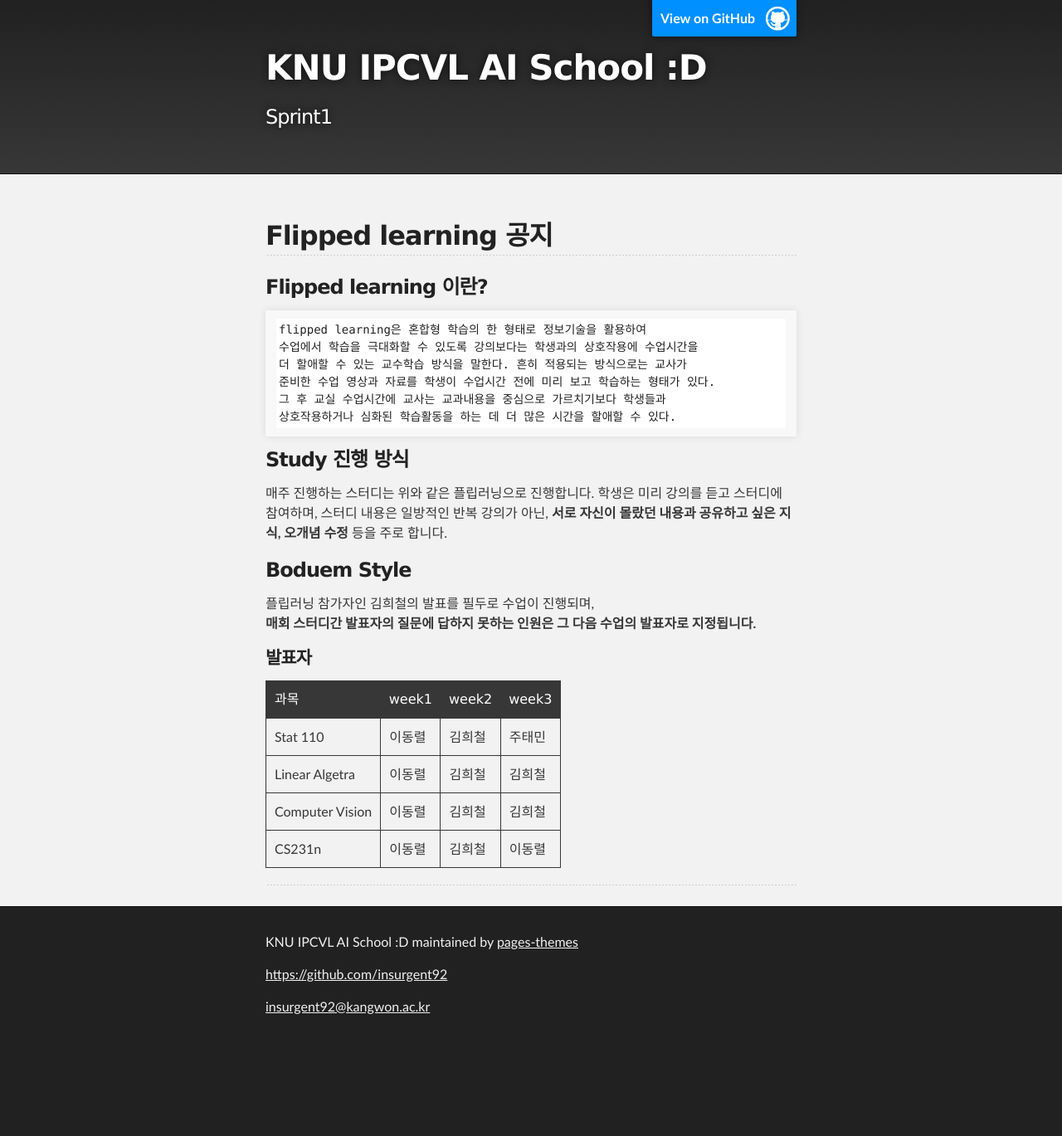
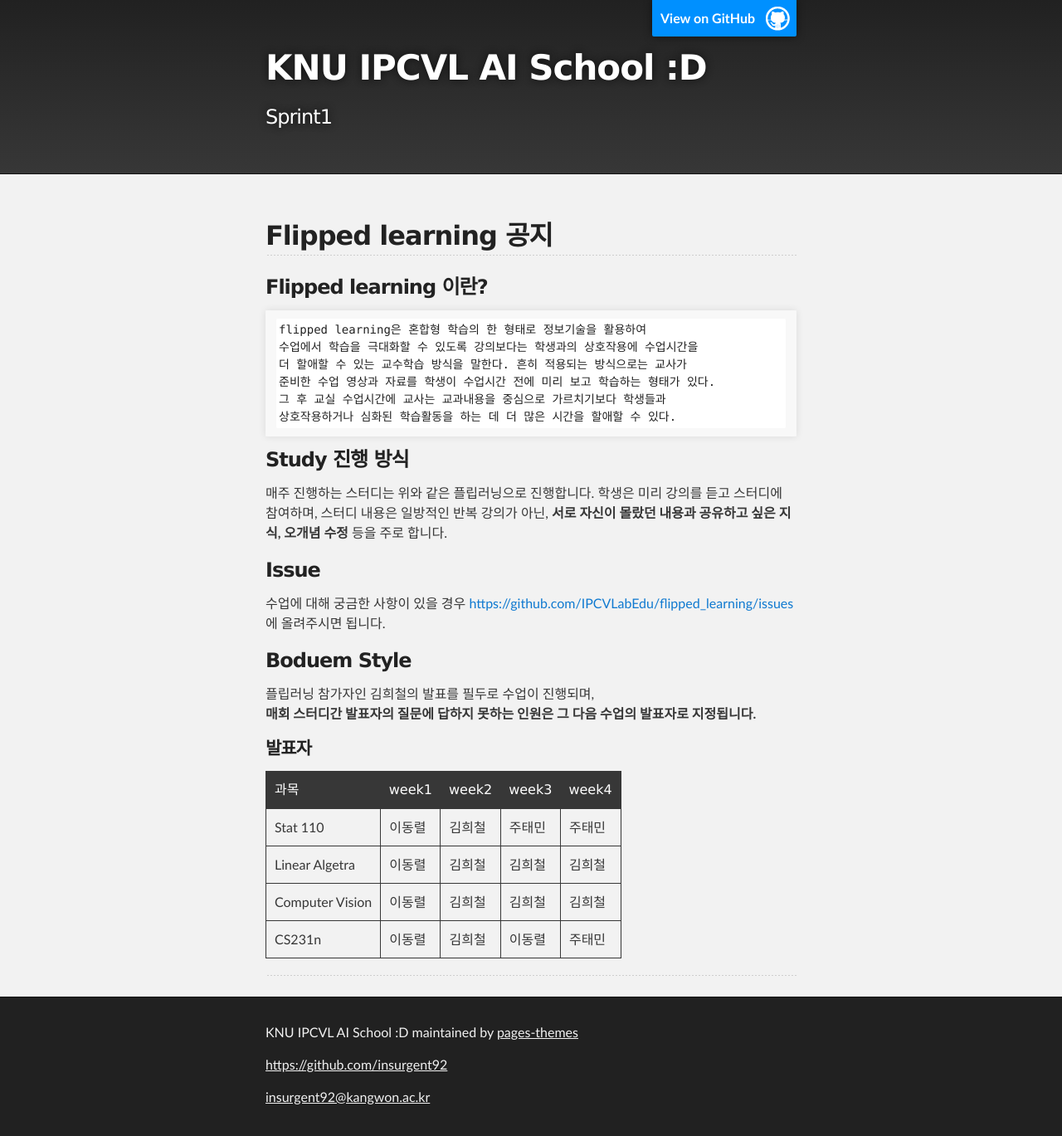
Before and after one commit to pages-themes/slate, a Jekyll site: the page built from docs/Bodeum/notice.md, in a window 1280 px wide. Shown: the whole page at 83% size. Built offline with Jekyll 4.4.1, drawn with Linux system fonts in a browser that asks for light colours; our own code applies the rules of GitHub Pages for plain Markdown files; before the commit the page ends 1260 px from its top, so only the background shows below that.

Commit message:
update week4

```diff
--- a/docs/Bodeum/notice.md
+++ b/docs/Bodeum/notice.md
@@ -16,6 +16,10 @@ layout : default
 
 매주 진행하는 스터디는 위와 같은 플립러닝으로 진행합니다. 학생은 미리 강의를 듣고 스터디에 참여하며, 스터디 내용은 일방적인 반복 강의가 아닌, **서로 자신이 몰랐던 내용과 공유하고 싶은 지식, 오개념 수정** 등을 주로 합니다.
 
+### Issue
+
+수업에 대해 궁금한 사항이 있을 경우 [https://github.com/IPCVLabEdu/flipped_learning/issues](https://github.com/IPCVLabEdu/flipped_learning/issues)에 올려주시면 됩니다.
+
 ### Boduem Style
 
 
@@ -25,14 +29,14 @@ layout : default
 
 #### 발표자
 
-| 과목 |week1|week2|week3|
+| 과목 |week1|week2|week3|week4|
 |---------|------|
-|Stat 110 |이동렬|김희철|주태민|
+|Stat 110 |이동렬|김희철|주태민|주태민|
 |---------|------|
-|Linear Algetra |이동렬|김희철|김희철|
+|Linear Algetra |이동렬|김희철|김희철|김희철|
 |---------|------|
-|Computer Vision |이동렬|김희철|김희철|
+|Computer Vision |이동렬|김희철|김희철|김희철|
 |---------|------|
-|CS231n |이동렬|김희철|이동렬|
+|CS231n |이동렬|김희철|이동렬|주태민|
 
 ---
```
Also changed, not shown: docs/Bodeum/week4.md (added, +70 -0 lines), index.md (+2 -2 lines).
